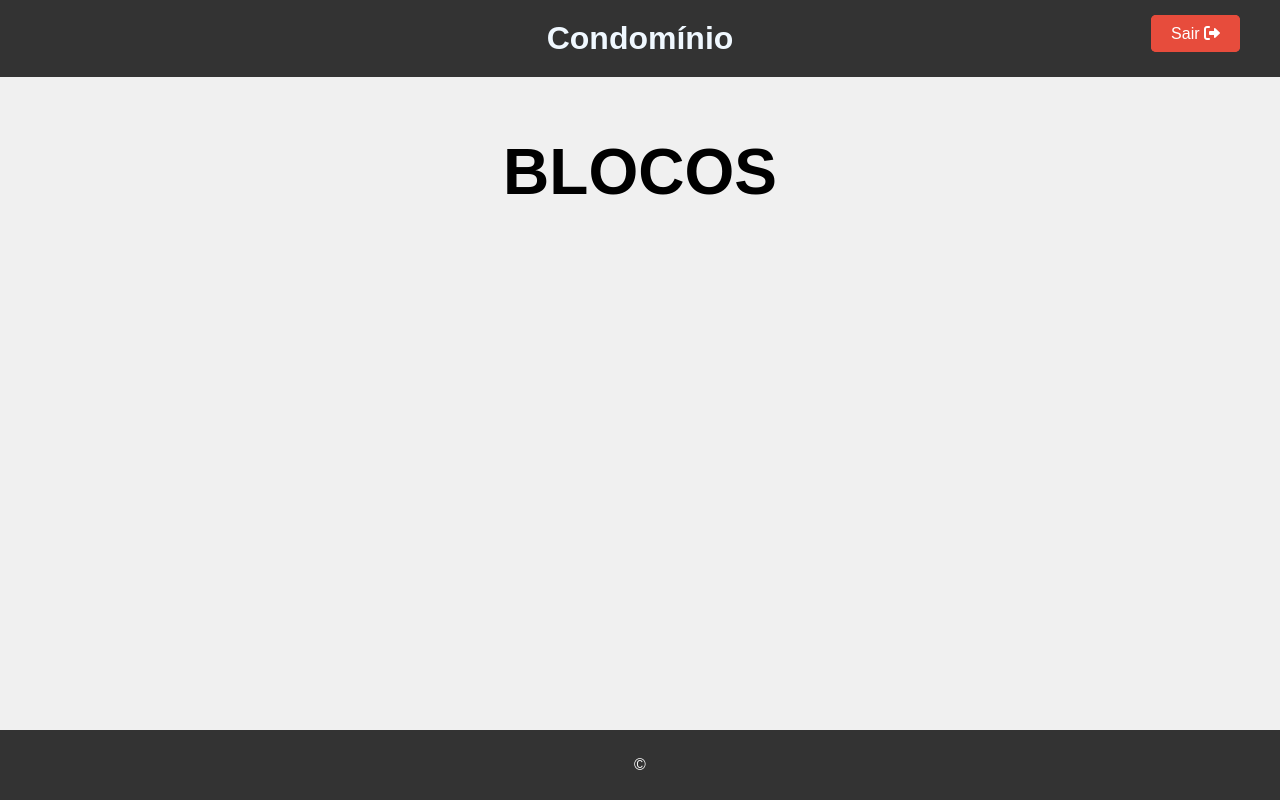
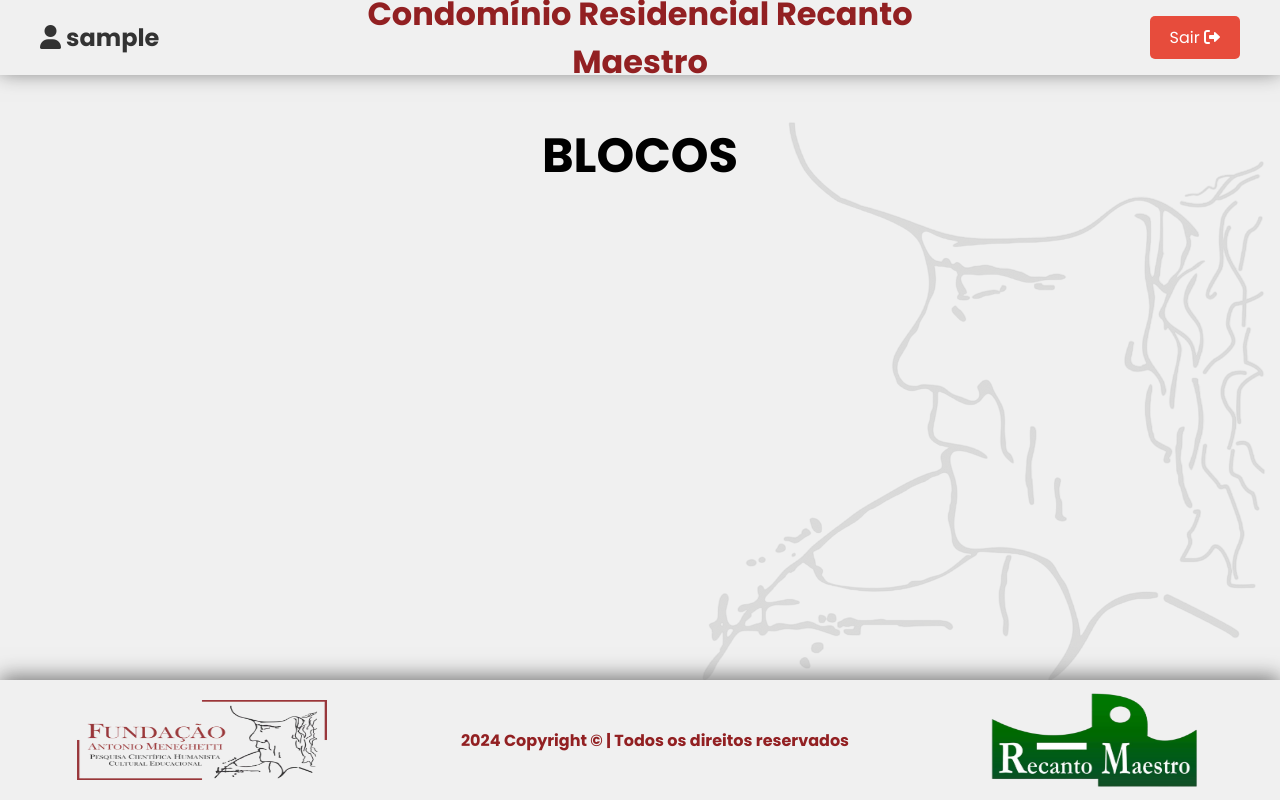
Before and after one commit to PedroLovatto99/projeto-condominios_sistema_web, a Django app: page / in a window 1280 px wide. Run offline with Django 5.2, Linux system fonts and the light colour scheme; the visitor is signed in with stand-in values (Sample User, id 1); data that the repository does not hold is empty.

Commit message:
atualizações

```diff
--- a/app_condominio/models.py
+++ b/app_condominio/models.py
@@ -36,7 +36,6 @@
     valor_condominio = models.FloatField(verbose_name="Valor do Condomínio", null=True, blank=True)
     outros = models.FloatField(verbose_name="Outros valores a pagar", null=True, blank=True)
     valor_gas = models.FloatField(verbose_name="Valor do Gás", null=True, blank=True)
-    # total_boleto = models.FloatField(verbose_name="Total do Boleto", null=True, blank=True)
     data_vencimento = models.DateField(verbose_name="Data de Vencimento do boleto", null=True, blank=True)
     unidade_consumidora = models.CharField(verbose_name="Unidade Consumidora", null=True, blank=True, max_length=100)
 
--- a/app_condominio/static/css/styles.css
+++ b/app_condominio/static/css/styles.css
@@ -1,24 +1,44 @@
-/* styles.css */
+@import url('https://fonts.googleapis.com/css2?family=Poppins:wght@400;500;600;700&display=swap');
+
 
 body {
-  font-family: Arial, sans-serif;
+  font-family: 'Poppins', Arial, sans-serif;
   background-color: #f0f0f0;
   margin: 0;
   padding: 0;
   display: flex;
   flex-direction: column;
   height: 100%;
+  position: relative;
+}
+
+body::before {
+  content: "";
+  position: fixed;
+  top: 0;
+  left: 0;
+  width: 100%;
+  height: 100%;
+  background-image: url('../img/simbolo-fundo.png');
+  background-repeat: no-repeat;
+  background-attachment: fixed;
+  background-position: right;
+  background-size: auto;
+  opacity: 0.1;
+  z-index: -1;
 }
 
 header {
-  background-color: #333;
+  background-color: #f0f0f0;
   padding: 20px;
   text-align: center;
+  box-shadow: 0 -3px 20px 0px #717171;
+  position: inherit;
 }
 
 header h1 {
   margin: 0;
-  color: aliceblue;
+  color: #333;
 }
 
 main {
@@ -27,9 +47,10 @@
 }
 
 h2 {
-  font-size: 4em;
-  margin-bottom: 20px;
+  font-size: 3em;
+  margin-bottom: 10px;
 }
+
 
 .bloco div {
   background-color: #000;
@@ -71,17 +92,32 @@
 }
 
 footer {
-  background-color: #333;
-  color: #fff;
+  background-color: #f0f0f0;
+  color: #333;
   text-align: center;
   padding: 10px;
   bottom: 0;
   margin-top: 20px;
   margin-top: auto;
+  box-shadow: 0 -3px 20px 0px #717171;
+  position: inherit;
+  display: flex;
+  align-items: center;
+  justify-content: space-around;
+}
+
+.logoFundacao img {
+  height: 80px;
+  width: 250px;
+}
+
+.logoRecanto img {
+  height: 100px;
+  width: 220px;
 }
 
 .container {
-  width: 100%; /* Ajuste para ocupar toda a largura disponível */
+  width: 92%; /* Ajuste para ocupar toda a largura disponível */
   overflow-x: auto; /* Adiciona scroll horizontal */
   margin: 0 auto;
 }
@@ -94,18 +130,50 @@
   padding: 10px 0;
 }
 
+header h2 {
+  margin: 0;
+  font-size: 10px; /* Ajuste o tamanho da fonte do nome do usuário */
+  color: #333;
+}
+
+header h1 {
+  margin: 0;
+  font-size: 2em; /* Ajuste o tamanho da fonte do título */
+  text-shadow: -1px 1px 3px #443a40(3, 0, 0, 0.38);
+}
+
+.header-container {
+  display: flex;
+  align-items: center;
+  justify-content: space-between;
+  padding: 0 20px;
+  position: relative; /* Permite o uso de posicionamento absoluto dentro do container */
+}
+
+.header-container h1 {
+  position: absolute;
+  left: 50%;
+  transform: translateX(-50%); /* Centraliza o título "Condomínio" */
+  margin: 0;
+}
+
+.header-container h2 {
+  margin: 0;
+  font-size: 1.5em;
+  color: #333;
+}
+
 .sticky-header {
   position: sticky;
   top: 0;
-  background-color: #f0f0f0;
   z-index: 1000; /* Um valor alto para garantir que o header fique sobreposto */
+
 }
 
 .sticky-buttons {
   position: sticky;
   top: 40px; /* Ajuste conforme necessário para evitar sobreposição com o título */
   z-index: 1000;
-  background-color: #f0f0f0;
   padding: 5px 0;
 }
 
@@ -122,6 +190,7 @@
 .btn-back button:hover,
 .btn-logout button:hover {
   background-color: #636e72;
+
 }
 
 .apartamentos-residentes {
@@ -131,32 +200,39 @@
   margin-bottom: 100px;
 }
 
+
 .apartamentos-residentes th,
 .apartamentos-residentes td {
   padding: 15px 30px; /* Aumenta o espaçamento entre as colunas */
   text-align: center; /* Centraliza o conteúdo das células */
   white-space: nowrap; /* Garante que o texto não quebre dentro das células */
+
+
 }
 
 .apartamentos-residentes thead th {
   background-color: #000000;
   color: #ffffff;
-  border-left: 2px solid white;
+  border-left: 2px solid gray;
+  background-color: #922022;
 }
 
 .apartamentos-residentes tbody tr:nth-child(even) {
-  background-color: #dfe6e9;
+  background-color: white;
+
 }
 
 .apartamentos-residentes tbody tr:nth-child(odd) {
-  background-color: #ffffff;
+  background-color: white;
 }
+
+
 
 .apartamentos-residentes thead th:first-child {
   position: sticky; /* Fixa o cabeçalho da primeira coluna */
   left: 0;
   z-index: 2;
-  background-color: #000000; /* Cor de fundo para o cabeçalho fixo */
+  background-color: #922022;
 }
 
 .apartamentos-residentes td:first-child {
@@ -268,6 +344,7 @@
   text-decoration: none;
   font-size: 1em;
   transition: background-color 0.3s;
+  border: 1px solid black;
 }
 
 .export-button a {
@@ -282,11 +359,6 @@
   background-color: darkgreen;
 }
 
-.btn-logout {
-  position: absolute; /* Posiciona o botão de forma absoluta */
-  top: 25px; /* Distância do topo da página */
-  right: 40px; /* Distância da borda direita da página */
-}
 
 .btn-logout a {
   background-color: #e74c3c; /* Cor de fundo para o botão de sair */
@@ -314,10 +386,12 @@
   margin-top: 20px;
   border-collapse: collapse;
   min-width: 1200px; /* Define a largura mínima da tabela */
+  border: 2px solid black;
 }
 
 td {
   text-align: center;
+  border: 2px solid gray;
 }
 
 /* Nova estilização para o número do apartamento */
--- a/app_condominio/templates/base.html
+++ b/app_condominio/templates/base.html
@@ -8,12 +8,14 @@
 </head>
 <body>
   <header>
-    <h1 style="color: aliceblue;">Condomínio</h1>
+    <div class="header-container">
+      <h2><i class="fa-solid fa-user"></i> {{ user.username }}</h2>
+      <h1 style="color: #922022;">Condomínio Residencial Recanto Maestro</h1>
+      <div class="btn-logout">
+        <a href="{% url 'logout' %}">Sair <i class="fa-solid fa-right-from-bracket"></i></a>
+      </div>
+    </div>
   </header>
-
-    <div class="btn-logout">
-      <a href="{% url 'logout' %}">Sair   <i class="fa-solid fa-right-from-bracket"></i></a>
-  </div>
 
   <main>
     {% block content %}
@@ -21,7 +23,13 @@
   </main>
 
   <footer>
-    <p>&copy;</p>
+    <div class="logoFundacao">
+      <img src="{% static 'img/Fundacao.png' %}" alt="Logo da Fundação">
+    </div>
+    <p style="color: #922022; font-weight: bold;">2024 Copyright &copy; | Todos os direitos reservados</p>
+    <div class="logoRecanto">
+      <img src="{% static 'img/recanto-maestro.png' %}" alt="Logo do Recanto Maestro">
+    </div>
   </footer>
 </body>
 </html>
--- a/app_condominio/templates/blocos-lista.html
+++ b/app_condominio/templates/blocos-lista.html
@@ -3,9 +3,6 @@
 {% block content %}
 <h2>BLOCOS</h2>
 <div class="container">
-    <div class="btn-logout-blocos">
-        <a href="{% url 'logout' %}">Sair   <i class="fa-solid fa-right-from-bracket"></i></a>
-    </div>
     <div class="bloco">
         {% if blocos %}
             {% for bloco in blocos %}
--- a/app_condominio/views.py
+++ b/app_condominio/views.py
@@ -31,21 +31,16 @@
         context = super().get_context_data(**kwargs)
 
         apartamentos = Apartamento.objects.filter(bloco=self.object).order_by("numero")
-
         residentes = Residente.objects.filter(apartamento__in=apartamentos)
 
-        boleto_total = residentes.aggregate(
-            total_aluguel=Sum('valor_aluguel'),
-            total_condominio=Sum('valor_condominio'),
-            total_gas=Sum('valor_gas'),
-            total_outros=Sum('outros')
-        )
-
-        total = sum(filter(None, boleto_total.values()))
+        for residente in residentes:
+            residente.total_boleto = (residente.valor_aluguel or 0) + \
+                                     (residente.valor_condominio or 0) + \
+                                     (residente.valor_gas or 0) + \
+                                     (residente.outros or 0)
 
         context['apartamentos'] = apartamentos
         context['residentes'] = residentes
-        context['boleto_total'] = total
 
         return context
 
@@ -76,6 +71,8 @@
     for apartamento in apartamentos:
         for residente in residentes:
             if residente.apartamento == apartamento:
+                total_boleto = (residente.valor_aluguel or 0) + (residente.valor_condominio or 0) + (residente.valor_gas or 0) + (residente.outros or 0)
+
                 entry = {
                     'Apartamento': apartamento.numero,
                     'Residente': residente.nome,
@@ -91,6 +88,7 @@
                     'Valor Gás': residente.valor_gas,
                     'Data Vencimento Boleto': residente.data_vencimento,
                     'Unidade Consumidora': residente.unidade_consumidora,
+                    'Total Boleto': total_boleto,  # Adicionar o total individual do boleto
                 }
                 if request.user.is_superuser:
                     entry['CPF/CNPJ'] = residente.cpf_cnpj
@@ -113,7 +111,7 @@
         # Adicionar título com o número do bloco
         bloco = Bloco.objects.get(pk=bloco_id)
         worksheet.insert_rows(1)  # Inserir uma nova linha no topo
-        worksheet.merge_cells('A1:N1')  # Mesclar células para o título, considerando todas as colunas
+        worksheet.merge_cells('A1:O1')  # Mesclar células para o título, considerando todas as colunas
         worksheet['A1'] = f'Bloco {bloco.numero}'
         worksheet['A1'].font = Font(bold=True, size=16, color="000000")  # Negrito, tamanho 16, cor preta
         worksheet['A1'].alignment = Alignment(horizontal='center', vertical='center')
@@ -134,8 +132,9 @@
         worksheet.column_dimensions['L'].width = 20  # Valor Gás
         worksheet.column_dimensions['M'].width = 20  # Data Vencimento Boleto
         worksheet.column_dimensions['N'].width = 30  # Unidade Consumidora
+        worksheet.column_dimensions['O'].width = 20  # Total Boleto
         if 'CPF/CNPJ' in df.columns:
-            worksheet.column_dimensions['O'].width = 20  # CPF/CNPJ
+            worksheet.column_dimensions['P'].width = 20  # CPF/CNPJ
 
         # Formatação do cabeçalho
         header_font = Font(bold=True, color="FFFFFF")
```
Also changed, not shown: app_condominio/templates/bloco.html (+11 -12 lines), app_condominio/static/img/Fundacao.png (added), app_condominio/static/img/recanto-maestro.png (added), app_condominio/static/img/simbolo-fundo.png (added).
